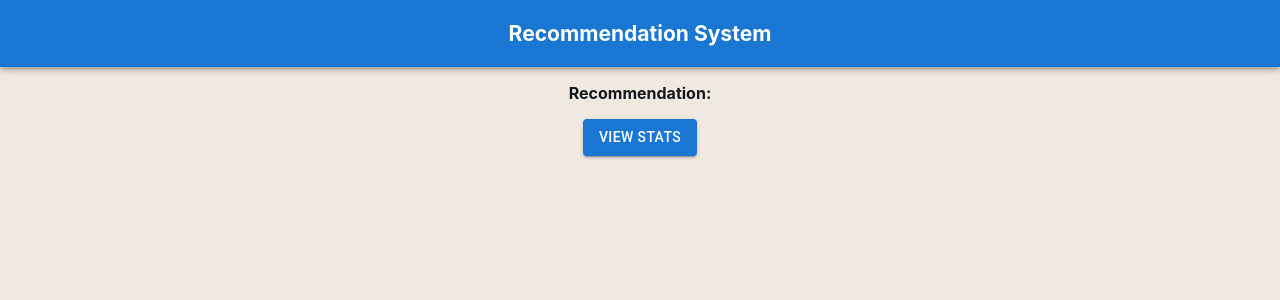
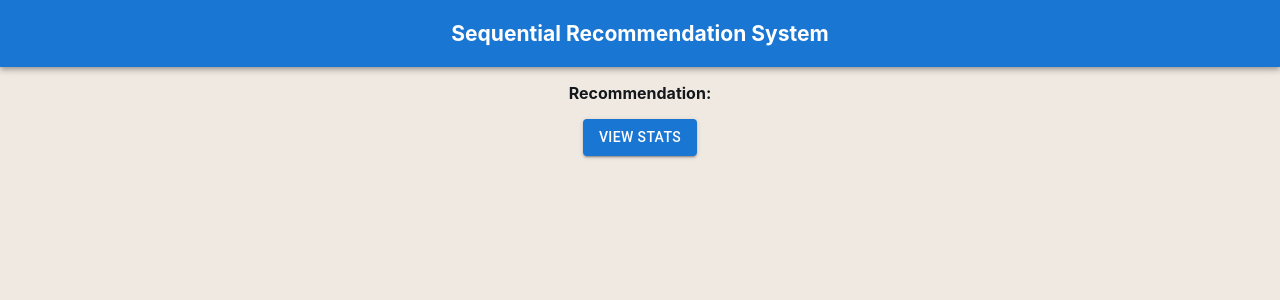
Before and after one commit to Capstone-RL-2023/Web-App-Recommendation, a React (Create React App) app in the folder frontend/: page / in a window 1280 px wide. Shown: the top 300 px of the page. Built offline with nearby package versions, Linux system fonts and the light colour scheme; no server answers.

Commit message:
name updated

```diff
--- a/frontend/src/App.js
+++ b/frontend/src/App.js
@@ -29,7 +29,7 @@ function App() {
         <div>
             <AppBar position="static" title = "">
                 <div  className="navbar">
-                    <h3>Recommendation System</h3>
+                    <h3>Sequential Recommendation System</h3>
                 </div>
             </AppBar>
             <div className="App">
```
